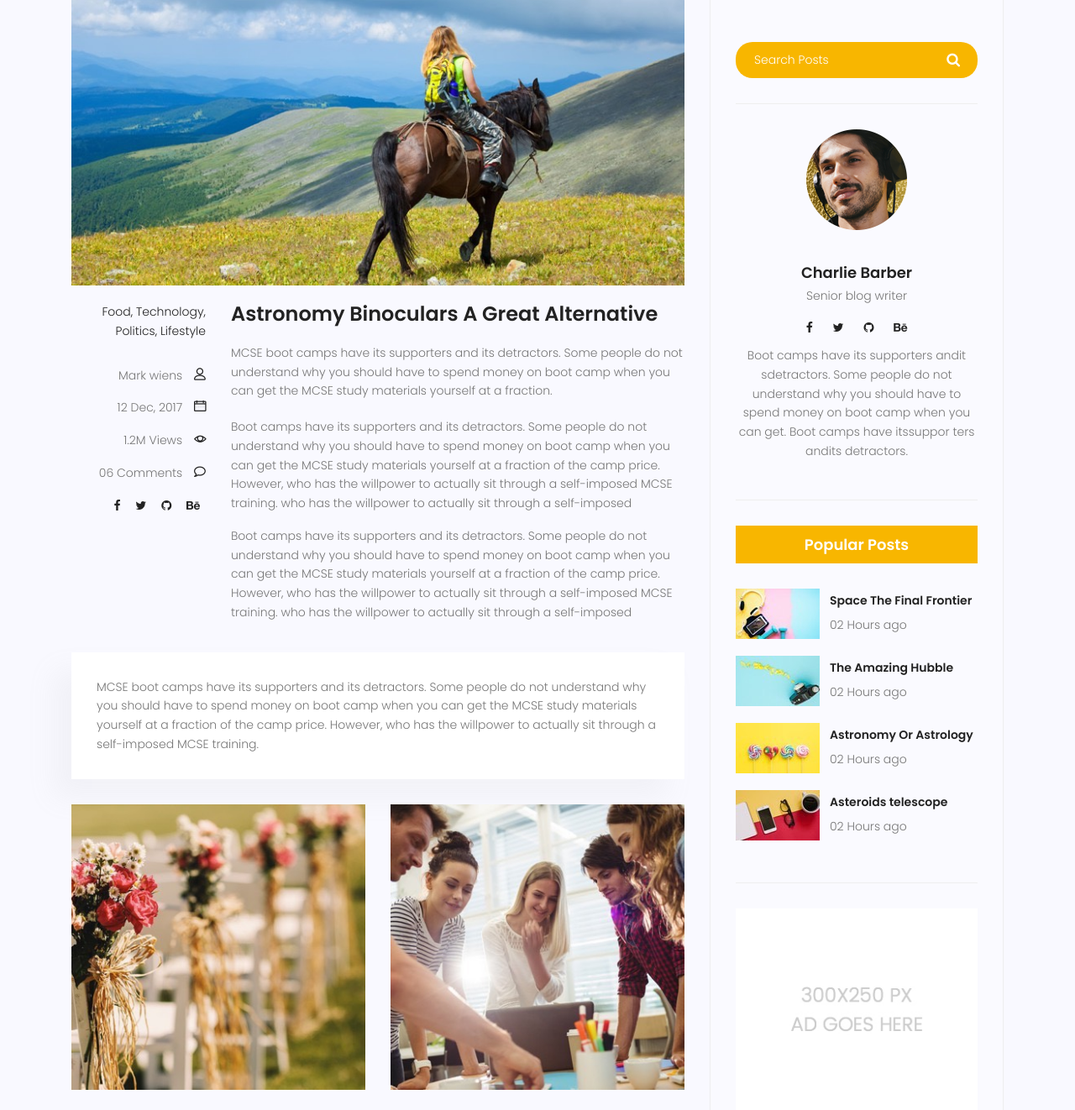
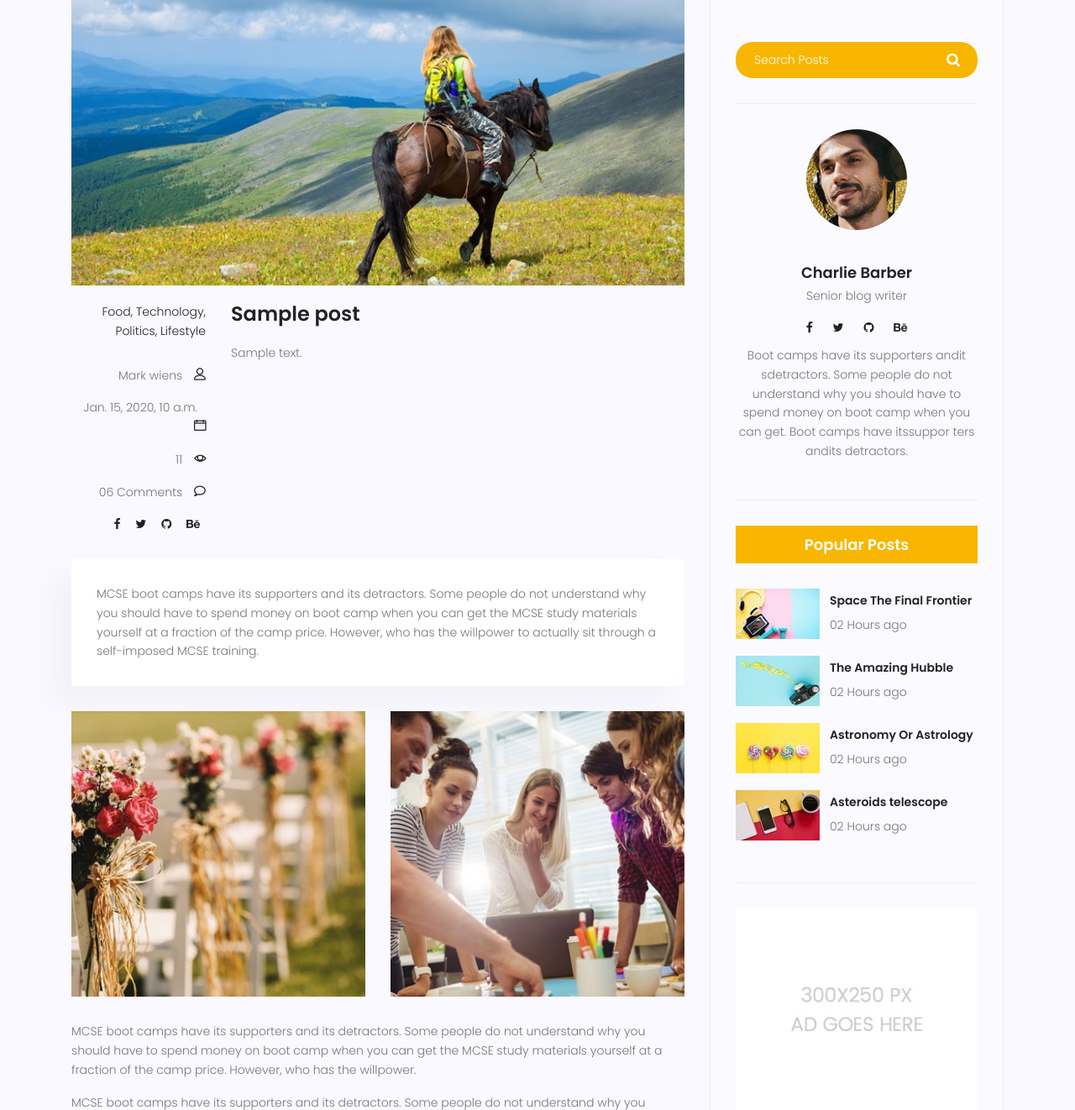
Before and after one commit to Malekpour99/my_site, a Django app: page /blog/1 in a window 1280 px wide. Shown: the part 421-1743 px from the top of the page at 84% size. Run offline with Django 4.2, Linux system fonts and the light colour scheme; tables that the repository leaves empty hold one stand-in row (values such as "Sample post"); some libraries are stand-ins or nearby versions.

Commit message:
Updated single-blog Template
- Replaced static data with post's data
- Replaced static URL links with dynamic ones

```diff
--- a/templates/blog/blog-single.html
+++ b/templates/blog/blog-single.html
@@ -10,7 +10,7 @@
 							<h1 class="text-white">
 								Blog Details Page
 							</h1>
-							<p class="text-white link-nav"><a href="index.html">Home </a>  <span class="lnr lnr-arrow-right"></span><a href="blog-home.html">Blog </a> <span class="lnr lnr-arrow-right"></span> <a href="blog-single.html"> Blog Details Page</a></p>
+							<p class="text-white link-nav"><a href="{% url "website:index" %}">Home </a>  <span class="lnr lnr-arrow-right"></span><a href="{% url "blog:home" %}">Blog </a> <span class="lnr lnr-arrow-right"></span> <a href="{% url "blog:single" post.id %}"> Blog Details Page</a></p>
 						</div>
 					</div>
 				</div>
@@ -37,8 +37,8 @@
 									</ul>
 									<div class="user-details row">
 										<p class="user-name col-lg-12 col-md-12 col-6"><a href="#">Mark wiens</a> <span class="lnr lnr-user"></span></p>
-										<p class="date col-lg-12 col-md-12 col-6"><a href="#">12 Dec, 2017</a> <span class="lnr lnr-calendar-full"></span></p>
-										<p class="view col-lg-12 col-md-12 col-6"><a href="#">1.2M Views</a> <span class="lnr lnr-eye"></span></p>
+										<p class="date col-lg-12 col-md-12 col-6"><a href="#">{{ post.published_date }}</a> <span class="lnr lnr-calendar-full"></span></p>
+										<p class="view col-lg-12 col-md-12 col-6"><a href="#">{{ post.counted_views }}</a> <span class="lnr lnr-eye"></span></p>
 										<p class="comments col-lg-12 col-md-12 col-6"><a href="#">06 Comments</a> <span class="lnr lnr-bubble"></span></p>
 										<ul class="social-links col-lg-12 col-md-12 col-6">
 											<li><a href="#"><i class="fa fa-facebook"></i></a></li>
@@ -49,15 +49,9 @@
 									</div>
 								</div>
 								<div class="col-lg-9 col-md-9">
-									<h3 class="mt-20 mb-20">Astronomy Binoculars A Great Alternative</h3>
+									<h3 class="mt-20 mb-20">{{ post.title }}</h3>
 									<p class="excert">
-										MCSE boot camps have its supporters and its detractors. Some people do not understand why you should have to spend money on boot camp when you can get the MCSE study materials yourself at a fraction.
-									</p>
-									<p>
-										Boot camps have its supporters and its detractors. Some people do not understand why you should have to spend money on boot camp when you can get the MCSE study materials yourself at a fraction of the camp price. However, who has the willpower to actually sit through a self-imposed MCSE training. who has the willpower to actually sit through a self-imposed
-									</p>
-									<p>
-										Boot camps have its supporters and its detractors. Some people do not understand why you should have to spend money on boot camp when you can get the MCSE study materials yourself at a fraction of the camp price. However, who has the willpower to actually sit through a self-imposed MCSE training. who has the willpower to actually sit through a self-imposed
+										{{ post.content }}
 									</p>
 								</div>
 								<div class="col-lg-12">
```
